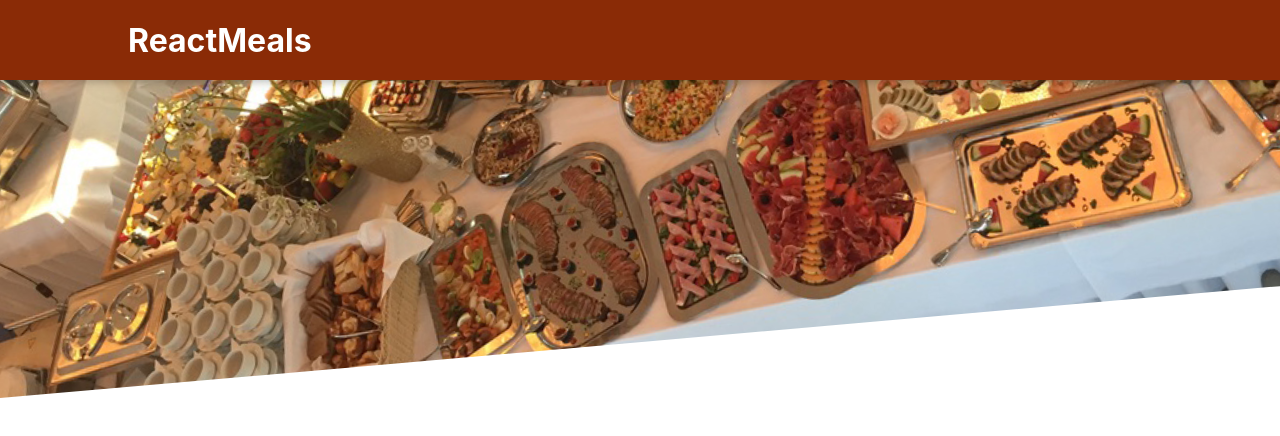
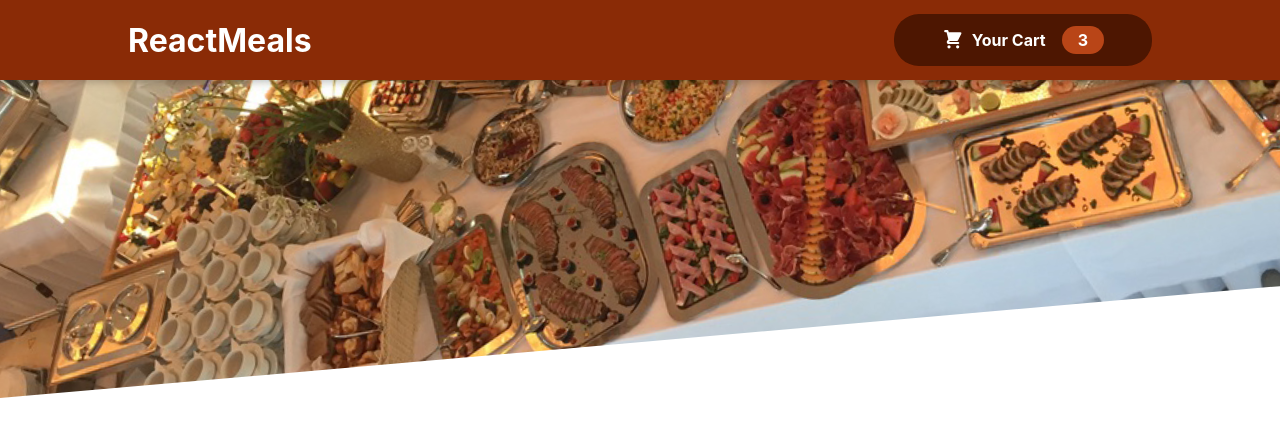
Before and after one commit to leyuri/react-food-order-app, a React (Create React App) app: page / in a window 1280 px wide. Shown: the top 436 px of the page. Built offline with nearby package versions, Linux system fonts and the light colour scheme.

Commit message:
[142] Add : the Cart Button Component

```diff
--- /dev/null
+++ b/src/components/Cart/CartIcon.js
@@ -0,0 +1,13 @@
+const CartIcon = () => {
+  return (
+    <svg
+      xmlns="http://www.w3.org/2000/svg"
+      viewBox="0 0 20 20"
+      fill="currentColor"
+    >
+      <path d="M3 1a1 1 0 000 2h1.22l.305 1.222a.997.997 0 00.01.042l1.358 5.43-.893.892C3.74 11.846 4.632 14 6.414 14H15a1 1 0 000-2H6.414l1-1H14a1 1 0 00.894-.553l3-6A1 1 0 0017 3H6.28l-.31-1.243A1 1 0 005 1H3zM16 16.5a1.5 1.5 0 11-3 0 1.5 1.5 0 013 0zM6.5 18a1.5 1.5 0 100-3 1.5 1.5 0 000 3z" />
+    </svg>
+  );
+};
+
+export default CartIcon;
--- a/src/components/Layout/Header.js
+++ b/src/components/Layout/Header.js
@@ -1,13 +1,14 @@
 import { Fragment } from "react";
 import mealsImages from "../../assets/meals.jpeg";
 import classes from "./Header.module.css";
+import HeaderCartButton from "./HeaderCartButton copy";
 
 const Header = (props) => {
   return (
     <Fragment>
       <header className={classes.header}>
         <h1>ReactMeals</h1>
-        <button>Cart</button>
+        <HeaderCartButton />
       </header>
       <div className={classes["main-image"]}>
         <img src={mealsImages} al="A table full of delicious food!" />
--- /dev/null
+++ b/src/components/Layout/HeaderCartButton copy.js
@@ -0,0 +1,16 @@
+import CartIcon from "../Cart/CartIcon";
+import classes from "./HeaderCartButton.module.css";
+
+const HeaderCartButton = (props) => {
+  return (
+    <button className={classes.button}>
+      <span className={classes.icon}>
+        <CartIcon />
+      </span>
+      <span>Your Cart</span>
+      <span className={classes.badge}>3</span>
+    </button>
+  );
+};
+
+export default HeaderCartButton;
--- /dev/null
+++ b/src/components/Layout/HeaderCartButton.module.css
@@ -0,0 +1,60 @@
+.button {
+  cursor: pointer;
+  font: inherit;
+  border: none;
+  background-color: #4d1601;
+  color: white;
+  padding: 0.75rem 3rem;
+  display: flex;
+  justify-content: space-around;
+  align-items: center;
+  border-radius: 25px;
+  font-weight: bold;
+  margin-right: 20%;
+}
+
+.button:hover,
+.button:active {
+  background-color: #2c0d00;
+}
+
+.icon {
+  width: 1.35rem;
+  height: 1.35rem;
+  margin-right: 0.5rem;
+}
+
+.badge {
+  background-color: #b94517;
+  padding: 0.25rem 1rem;
+  border-radius: 25px;
+  margin-left: 1rem;
+  font-weight: bold;
+}
+
+.button:hover .badge,
+.button:active .badge {
+  background-color: #92320c;
+}
+
+.bump {
+  animation: bump 300ms ease-out;
+}
+
+@keyframes bump {
+  0% {
+    transform: scale(1);
+  }
+  10% {
+    transform: scale(0.9);
+  }
+  30% {
+    transform: scale(1.1);
+  }
+  50% {
+    transform: scale(1.15);
+  }
+  100% {
+    transform: scale(1);
+  }
+}
```
